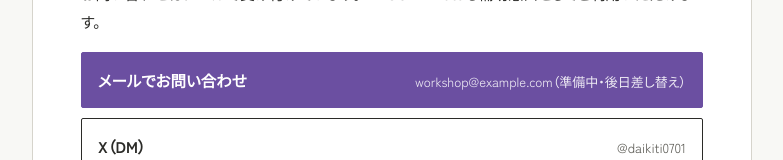
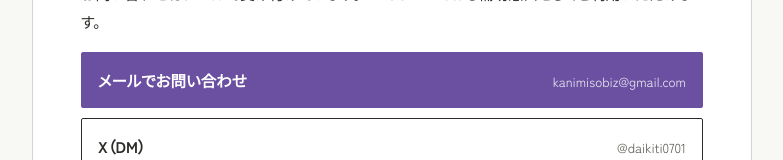
Before and after one commit to swordofkings-blip/kanimiso-workshop, a plain HTML site: page index.html in a window 1280 px wide. Shown: the part 3987-4147 px from the top of the page, without its empty margins (248-1031 px from the left). Drawn offline with Linux system fonts and the light colour scheme.

Commit message:
chore: お問い合わせメールアドレスをkanimisobiz@gmail.comに設定

```diff
--- a/index.html
+++ b/index.html
@@ -318,11 +318,10 @@
         <h2 id="contact-title" class="section-title">問い合わせ</h2>
         <p class="contact-lead">お問い合わせはメールで受け付けています。X・BOOTH・noteも補助窓口としてご利用いただけます。</p>
         <ul class="contact-list">
-          <!-- メール宛先は公開運用前に実アドレスへ差し替える -->
           <li class="contact-item">
-            <a href="mailto:workshop@example.com" class="contact-link contact-link--primary">
+            <a href="mailto:kanimisobiz@gmail.com" class="contact-link contact-link--primary">
               <span class="contact-label">メールでお問い合わせ</span>
-              <span class="contact-meta">workshop@example.com（準備中・後日差し替え）</span>
+              <span class="contact-meta">kanimisobiz@gmail.com</span>
             </a>
           </li>
           <li class="contact-item">
```
